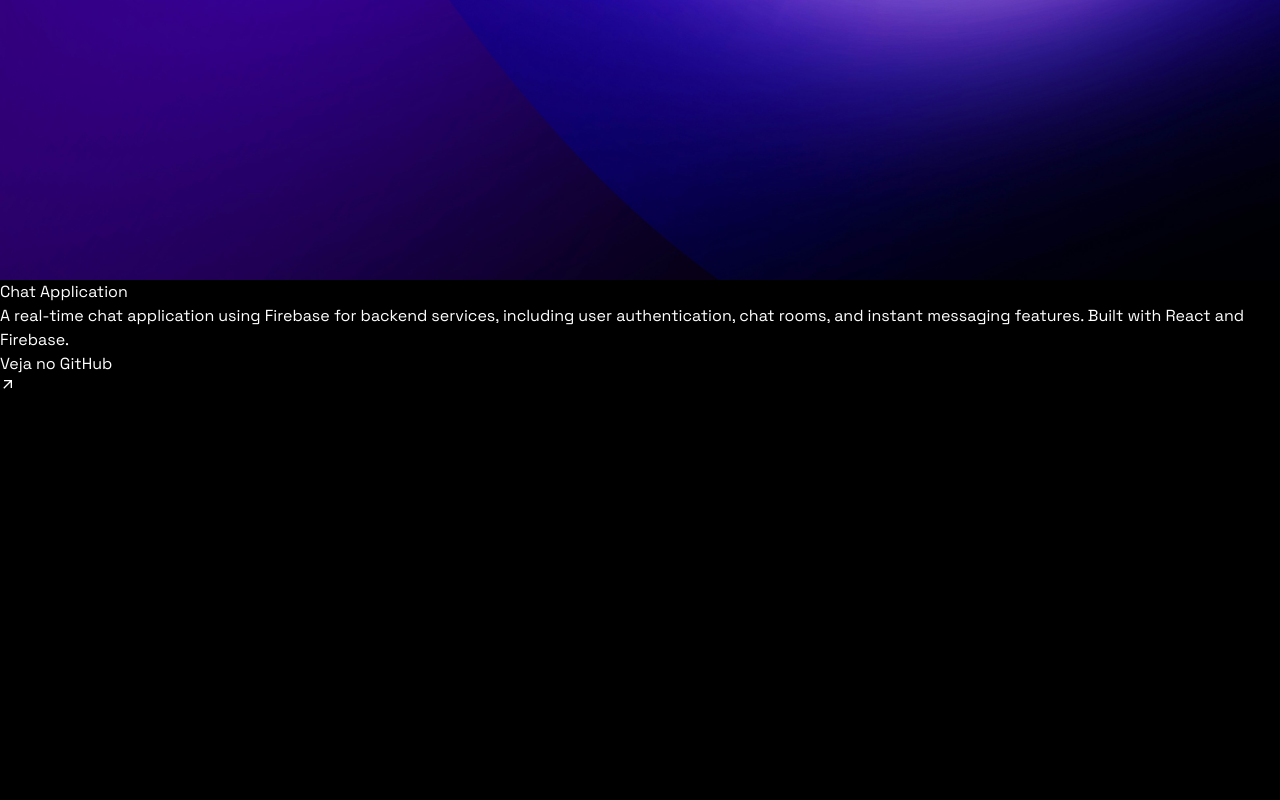
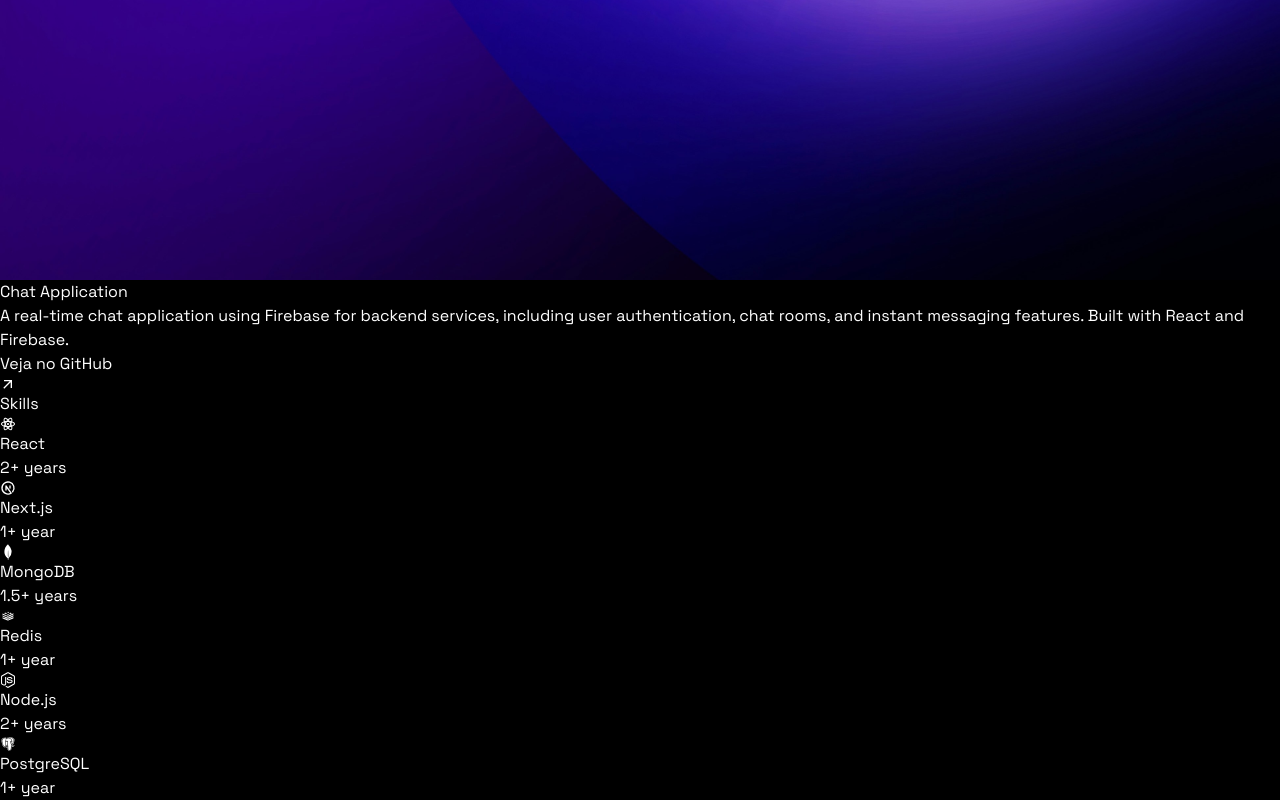
Before and after one commit to LuiVLoureiro/Portifolio-Web, a React (Vite) app in the folder app/: page / in a window 1280 px wide. Shown: the part 8697-9497 px from the top of the page. Before the commit the page ends 9089 px from the top, so only its background shows below. Built offline with nearby package versions, Linux system fonts and the light colour scheme.

Commit message:
ftr: Adicionar sessão de Skills

```diff
--- a/app/src/App.jsx
+++ b/app/src/App.jsx
@@ -1,6 +1,7 @@
 import Hero from "./components/Hero";
 import Navbar from "./components/Navbar";
-import Projects from "./components/Projects"
+import Projects from "./components/Projects";
+import Skills from "./components/Skills";
 
 function App() {
   return (
@@ -10,6 +11,7 @@
         <Hero />
         <Navbar />
         <Projects />
+        <Skills />
       </div>
     </div>
   )
--- /dev/null
+++ b/app/src/components/Skills.jsx
@@ -0,0 +1,29 @@
+import { SKILLS } from "../constants";
+
+const Skills = () => {
+  return (
+    <div className="container mx-auto" id="skills">
+      <h2 className="mb-12 mt-20 text-center text-4xl font-semibold">Skills</h2>
+      <div className="mx-2 flex flex-col rounded-3xl px-4 py-2 lg:px-20 border border-stone-50/30">
+        {SKILLS.map((skill, index) => (
+          <div
+            key={index}
+            className={`py-6 flex items-center justify-between ${
+              index !== SKILLS.length - 1 ? "border-b border-stone-50/30" : ""
+            }`}
+          >
+            <div className="flex items-center">
+              {skill.icon}
+              <h3 className="px-6 text-lg lg:text-2xl">{skill.name}</h3>
+            </div>
+            <div className="text-md font-semibold lg:text-xl">
+              <span>{skill.experience}</span>
+            </div>
+          </div>
+        ))}
+      </div>
+    </div>
+  );
+};
+
+export default Skills;
```
